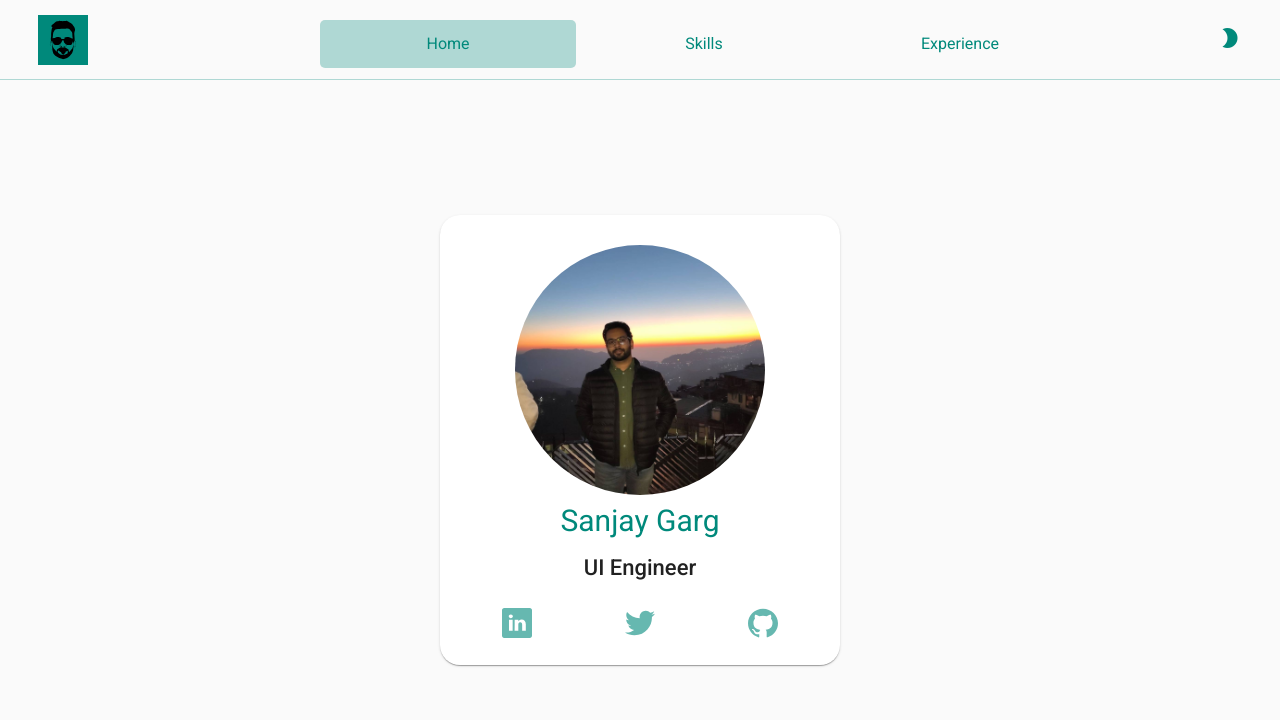
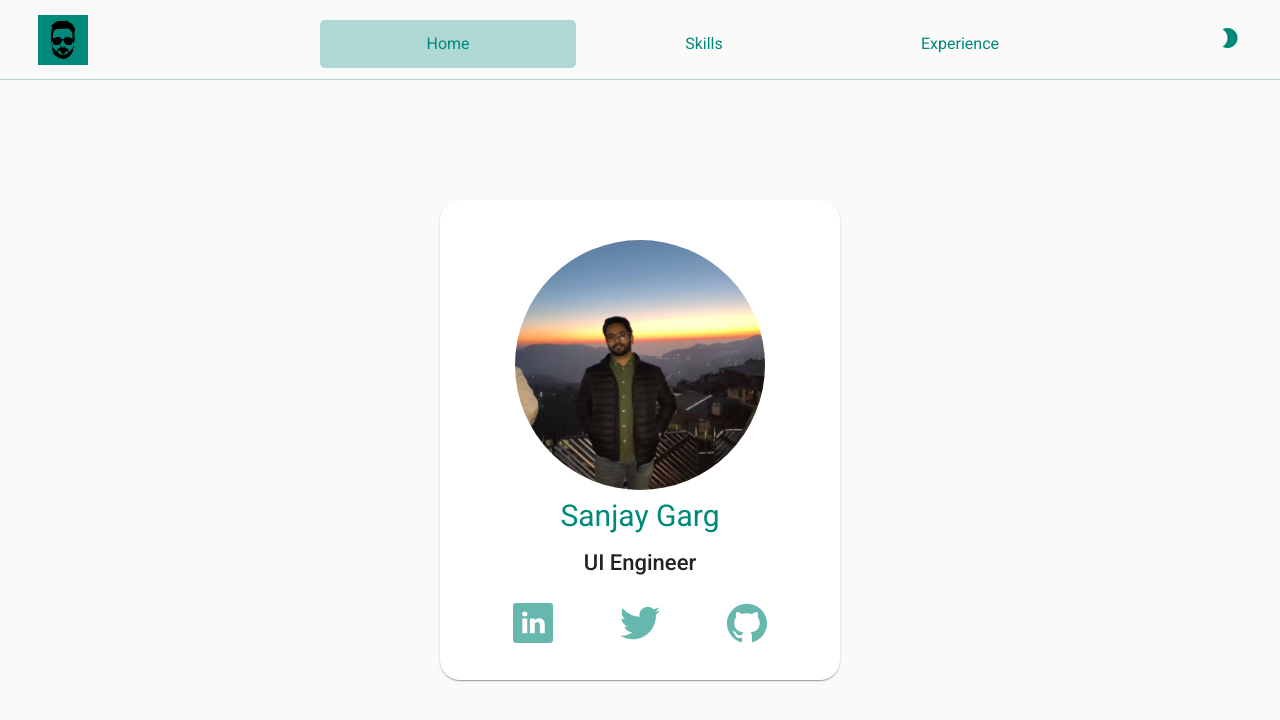
Before and after one commit to sgarg5858/Portfolio-Using-Standalone-Components, an Angular app: page /home in a window 1280 px wide. Shown: the top 720 px of the page. Built offline with nearby package versions, Linux system fonts and the light colour scheme.

Commit message:
animations done!

```diff
--- a/src/app/home/home/home.component.html
+++ b/src/app/home/home/home.component.html
@@ -12,7 +12,7 @@
             href="https://www.linkedin.com/in/sanjay-garg-26bab6153/"
             target="_blank"
             rel="noreferrer">
-            <svg viewBox="0 0 512 512" width="30px" height="30px" ><path d="M475.074 0H36.926C16.53 0 0 16.531 0 36.926v438.148C0 495.47 16.531 512 36.926 512h438.148C495.47 512 512 495.469 512 475.074V36.926C512 16.53 495.469 0 475.074 0zM181.61 387h-62.347V199.426h62.347zm-31.172-213.188h-.406c-20.922 0-34.453-14.402-34.453-32.402 0-18.406 13.945-32.41 35.274-32.41 21.328 0 34.453 14.004 34.859 32.41 0 18-13.531 32.403-35.274 32.403zM406.423 387h-62.34V286.652c0-25.218-9.027-42.418-31.586-42.418-17.223 0-27.48 11.602-31.988 22.801-1.649 4.008-2.051 9.61-2.051 15.215V387h-62.344s.817-169.977 0-187.574h62.344v26.558c8.285-12.78 23.11-30.96 56.188-30.96 41.02 0 71.777 26.808 71.777 84.421zm0 0"></path></svg>
+            <svg viewBox="0 0 512 512" width="40px" height="40px" ><path d="M475.074 0H36.926C16.53 0 0 16.531 0 36.926v438.148C0 495.47 16.531 512 36.926 512h438.148C495.47 512 512 495.469 512 475.074V36.926C512 16.53 495.469 0 475.074 0zM181.61 387h-62.347V199.426h62.347zm-31.172-213.188h-.406c-20.922 0-34.453-14.402-34.453-32.402 0-18.406 13.945-32.41 35.274-32.41 21.328 0 34.453 14.004 34.859 32.41 0 18-13.531 32.403-35.274 32.403zM406.423 387h-62.34V286.652c0-25.218-9.027-42.418-31.586-42.418-17.223 0-27.48 11.602-31.988 22.801-1.649 4.008-2.051 9.61-2.051 15.215V387h-62.344s.817-169.977 0-187.574h62.344v26.558c8.285-12.78 23.11-30.96 56.188-30.96 41.02 0 71.777 26.808 71.777 84.421zm0 0"></path></svg>
            </a>
            <a
            class="center"
@@ -20,13 +20,13 @@
            target="_blank"
            rel="noreferrer">
 
-           <svg width="30px" height="30px" viewBox="0 0 512 512"><path d="M512 97.248c-19.04 8.352-39.328 13.888-60.48 16.576 21.76-12.992 38.368-33.408 46.176-58.016-20.288 12.096-42.688 20.64-66.56 25.408C411.872 60.704 384.416 48 354.464 48c-58.112 0-104.896 47.168-104.896 104.992 0 8.32.704 16.32 2.432 23.936-87.264-4.256-164.48-46.08-216.352-109.792-9.056 15.712-14.368 33.696-14.368 53.056 0 36.352 18.72 68.576 46.624 87.232-16.864-.32-33.408-5.216-47.424-12.928v1.152c0 51.008 36.384 93.376 84.096 103.136-8.544 2.336-17.856 3.456-27.52 3.456-6.72 0-13.504-.384-19.872-1.792 13.6 41.568 52.192 72.128 98.08 73.12-35.712 27.936-81.056 44.768-130.144 44.768-8.608 0-16.864-.384-25.12-1.44C46.496 446.88 101.6 464 161.024 464c193.152 0 298.752-160 298.752-298.688 0-4.64-.16-9.12-.384-13.568 20.832-14.784 38.336-33.248 52.608-54.496z" ></path></svg></a>
+           <svg width="40px" height="40px" viewBox="0 0 512 512"><path d="M512 97.248c-19.04 8.352-39.328 13.888-60.48 16.576 21.76-12.992 38.368-33.408 46.176-58.016-20.288 12.096-42.688 20.64-66.56 25.408C411.872 60.704 384.416 48 354.464 48c-58.112 0-104.896 47.168-104.896 104.992 0 8.32.704 16.32 2.432 23.936-87.264-4.256-164.48-46.08-216.352-109.792-9.056 15.712-14.368 33.696-14.368 53.056 0 36.352 18.72 68.576 46.624 87.232-16.864-.32-33.408-5.216-47.424-12.928v1.152c0 51.008 36.384 93.376 84.096 103.136-8.544 2.336-17.856 3.456-27.52 3.456-6.72 0-13.504-.384-19.872-1.792 13.6 41.568 52.192 72.128 98.08 73.12-35.712 27.936-81.056 44.768-130.144 44.768-8.608 0-16.864-.384-25.12-1.44C46.496 446.88 101.6 464 161.024 464c193.152 0 298.752-160 298.752-298.688 0-4.64-.16-9.12-.384-13.568 20.832-14.784 38.336-33.248 52.608-54.496z" ></path></svg></a>
            <a
            class="move-right"
            href="https://www.github.com/sgarg5858/"
            target="_blank"
            rel="noreferrer">
-           <svg height="30px"  viewBox="0 0 24 24" width="30px"><path d="M12 .5C5.37.5 0 5.78 0 12.292c0 5.211 3.438 9.63 8.205 11.188.6.111.82-.254.82-.567 0-.28-.01-1.022-.015-2.005-3.338.711-4.042-1.582-4.042-1.582-.546-1.361-1.335-1.725-1.335-1.725-1.087-.731.084-.716.084-.716 1.205.082 1.838 1.215 1.838 1.215 1.07 1.803 2.809 1.282 3.495.981.108-.763.417-1.282.76-1.577-2.665-.295-5.466-1.309-5.466-5.827 0-1.287.465-2.339 1.235-3.164-.135-.298-.54-1.497.105-3.121 0 0 1.005-.316 3.3 1.209.96-.262 1.98-.392 3-.398 1.02.006 2.04.136 3 .398 2.28-1.525 3.285-1.209 3.285-1.209.645 1.624.24 2.823.12 3.121.765.825 1.23 1.877 1.23 3.164 0 4.53-2.805 5.527-5.475 5.817.42.354.81 1.077.81 2.182 0 1.578-.015 2.846-.015 3.229 0 .309.21.678.825.56C20.565 21.917 24 17.495 24 12.292 24 5.78 18.627.5 12 .5z" ></path></svg></a>
+           <svg height="40px"  viewBox="0 0 24 24" width="40px"><path d="M12 .5C5.37.5 0 5.78 0 12.292c0 5.211 3.438 9.63 8.205 11.188.6.111.82-.254.82-.567 0-.28-.01-1.022-.015-2.005-3.338.711-4.042-1.582-4.042-1.582-.546-1.361-1.335-1.725-1.335-1.725-1.087-.731.084-.716.084-.716 1.205.082 1.838 1.215 1.838 1.215 1.07 1.803 2.809 1.282 3.495.981.108-.763.417-1.282.76-1.577-2.665-.295-5.466-1.309-5.466-5.827 0-1.287.465-2.339 1.235-3.164-.135-.298-.54-1.497.105-3.121 0 0 1.005-.316 3.3 1.209.96-.262 1.98-.392 3-.398 1.02.006 2.04.136 3 .398 2.28-1.525 3.285-1.209 3.285-1.209.645 1.624.24 2.823.12 3.121.765.825 1.23 1.877 1.23 3.164 0 4.53-2.805 5.527-5.475 5.817.42.354.81 1.077.81 2.182 0 1.578-.015 2.846-.015 3.229 0 .309.21.678.825.56C20.565 21.917 24 17.495 24 12.292 24 5.78 18.627.5 12 .5z" ></path></svg></a>
         </mat-card-actions>
     </mat-card>
 </div>
--- a/src/app/home/home/home.component.scss
+++ b/src/app/home/home/home.component.scss
@@ -12,7 +12,9 @@ mat-card{
     align-items: center;
     justify-content: center;
     width: 400px;
-    min-height: 450px;
+    min-height: 300px;
+    padding: 40px !important;
+    height: auto;
     border-radius: 20px;
     // animation: card-animate 2s ease-in-out ;
 }
@@ -64,8 +66,10 @@ h2{
 }
 a svg{
     fill: var(--icon-color);
+    transition:transform 1s ;
     &:hover{
         fill:var(--primary-color);
+        transform: scale(0.9)
     }
 }
 
@@ -77,11 +81,11 @@ a svg{
 @keyframes left-animate {
     0%{
         opacity: 0;
-        transform: translateX(130px);
+        transform: translateX(120px);
     }
     33%{
             opacity: 0;
-            transform: translateX(130px);
+            transform: translateX(120px);
     }
     100%{
         opacity: 1;
@@ -97,11 +101,11 @@ a svg{
 @keyframes right-animate {
     0%{
         opacity: 0;
-        transform: translateX(-130px);
+        transform: translateX(-120px);
     }
     33%{
         opacity: 0;
-        transform: translateX(-130px);
+        transform: translateX(-120px);
 }
     100%{
         opacity: 1;
```
